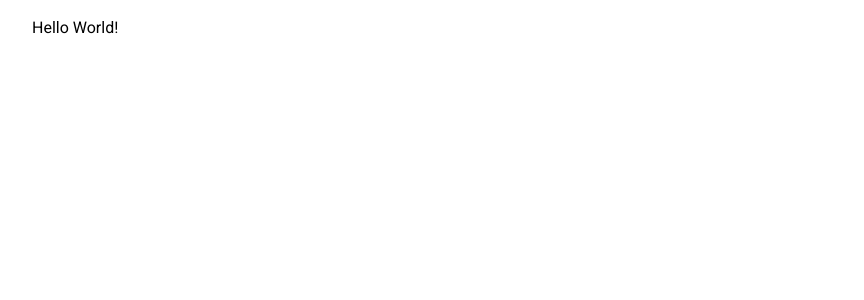
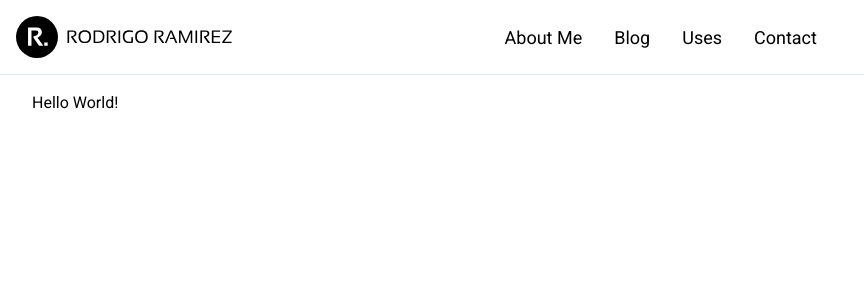
Before and after one commit to xpromx/xpromx.me, a Next.js app: page / in a window 1280 px wide. Shown: the top 300 px of the page, without its empty margins (0-864 px from the left). Built offline with nearby package versions, Linux system fonts and the light colour scheme.

Commit message:
feat: Navbar component

```diff
--- a/src/components/Layout/Layout.tsx
+++ b/src/components/Layout/Layout.tsx
@@ -1,5 +1,5 @@
 import React, { FC } from "react";
-
+import { Navbar } from "../Navbar";
 interface LayoutProps {
   title: string;
   description?: string;
@@ -8,7 +8,7 @@ interface LayoutProps {
 export const Wrapper: FC = ({ children }) => (
   <div
     style={{
-      minHeight: "500px"
+      minHeight: "500px",
     }}
   >
     {children}
@@ -17,12 +17,8 @@ export const Wrapper: FC = ({ children }) => (
 
 export const Main: FC<{ className?: string }> = ({
   children,
-  className = ""
-}) => (
-  <div className={`py-4 px-4 md:px-8 ${className}`}>
-    {children}
-  </div>
-);
+  className = "",
+}) => <div className={`py-4 px-4 md:px-8 ${className}`}>{children}</div>;
 
 interface LayoutComponents {
   Main: typeof Main;
@@ -31,13 +27,12 @@ interface LayoutComponents {
 const Layout: LayoutComponents & FC<LayoutProps> = ({
   children,
   title,
-  description
+  description,
 }) => {
-
   return (
     <>
       {/* <Head title={title} description={description} /> */}
-      {/* <Navbar /> */}
+      <Navbar />
       <Wrapper>{children}</Wrapper>
     </>
   );
--- /dev/null
+++ b/src/components/Navbar/Navbar.tsx
@@ -0,0 +1,39 @@
+import React, { FC } from "react";
+import { LogoLarge } from "../Logo";
+
+const Nav: FC = ({ children }) => {
+  return <ul className="flex items-center h-full">{children}</ul>;
+};
+
+const NavItem: FC = ({ children }) => {
+  return <li className="px-4 hover:underline text-lg">{children}</li>;
+};
+
+export const Navbar = () => {
+  return (
+    <div className="flex justify-between p-4 border-b">
+      <div className="w-64">
+        <a href="#">
+          <LogoLarge />
+        </a>
+      </div>
+      <div className="w-full justify-center hidden md:flex">
+        <Nav>
+          <NavItem>
+            <a href="#">About Me</a>
+          </NavItem>
+          <NavItem>
+            <a href="#">Blog</a>
+          </NavItem>
+          <NavItem>
+            <a href="#">Uses</a>
+          </NavItem>
+          <NavItem>
+            <a href="#">Contact</a>
+          </NavItem>
+        </Nav>
+      </div>
+      <div className="w-64 text-right">...</div>
+    </div>
+  );
+};
--- /dev/null
+++ b/src/components/Navbar/index.ts
@@ -0,0 +1 @@
+export * from "./Navbar";
```
